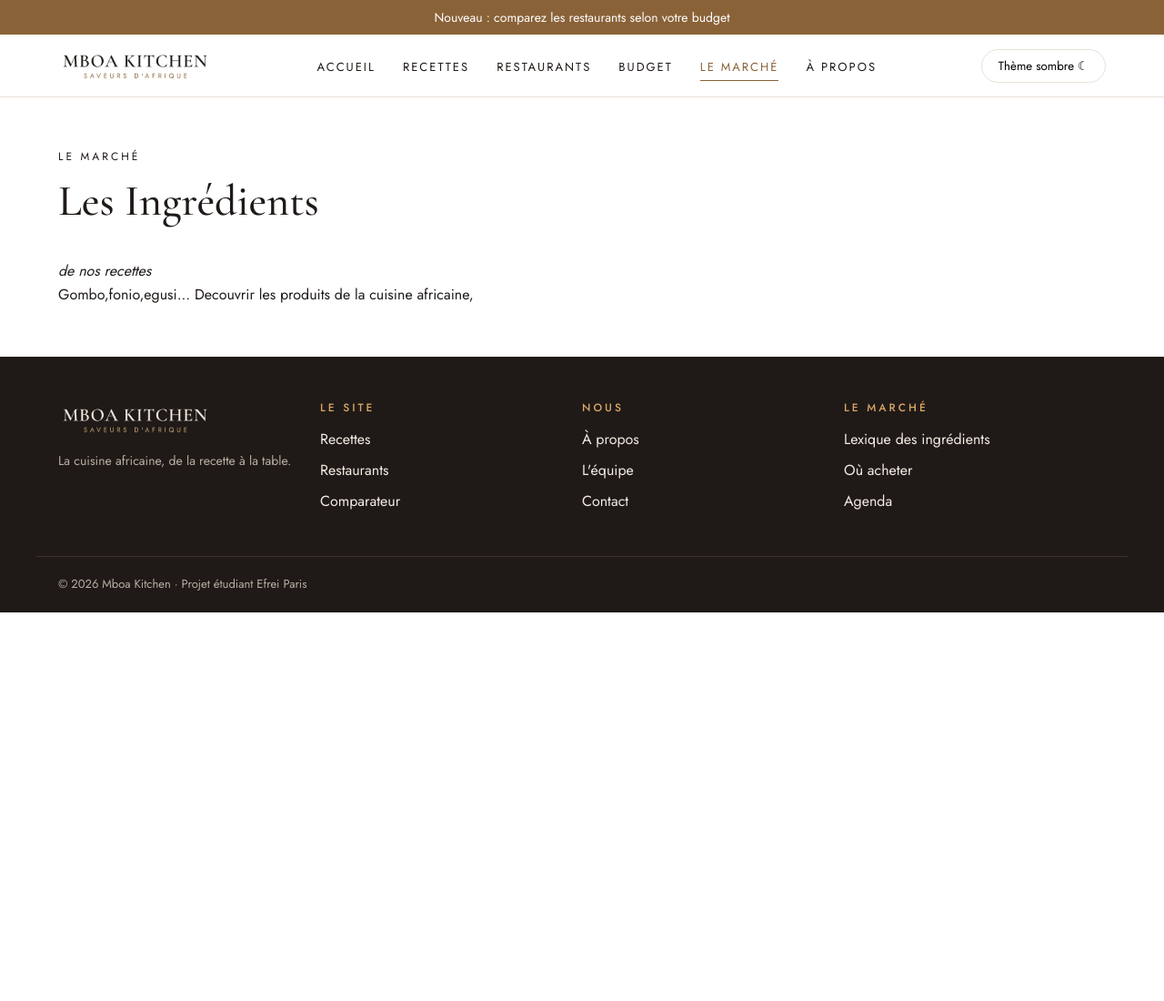
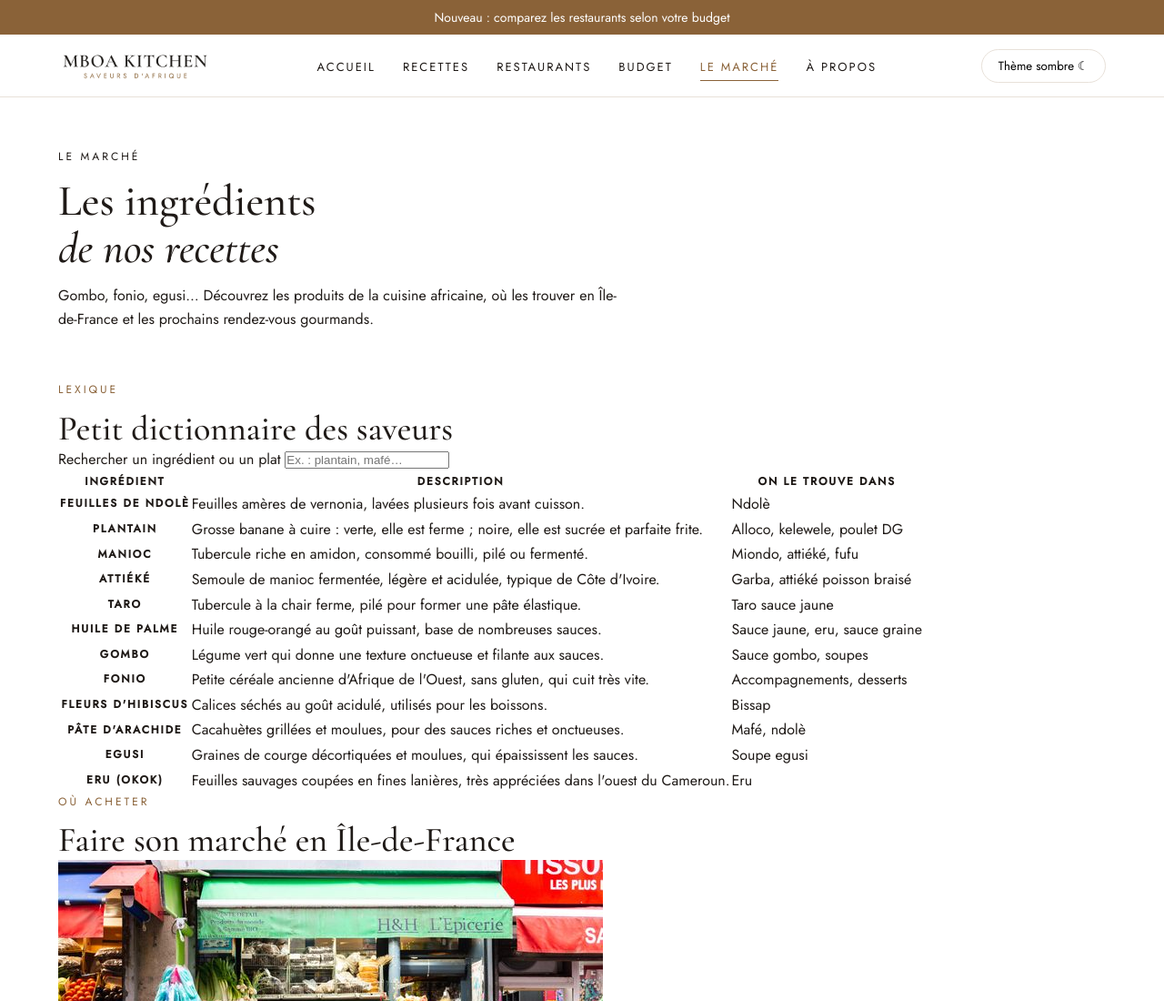
Before and after one commit to Safoura3/Projet-html-css, a plain HTML site: page pages/marche.html in a window 1280 px wide. Shown: the top 1100 px of the page at 91% size. Before the commit the page ends 800 px from the top, so only its background shows below. Drawn offline with nearby package versions, Linux system fonts and the light colour scheme.

Commit message:
Modifications marché et recettes

```diff
--- a/pages/marche.html
+++ b/pages/marche.html
@@ -10,6 +10,8 @@
     <link rel="stylesheet" href="../css/style.css">
     <script src="../javascript/menu.js" defer></script>
     <script src="../javascript/theme.js" defer></script>
+    <link rel="stylesheet" href="../css/marche.css">
+<script src="../javascript/marche.js" defer></script>
 </head>
 <body>
     <div class="annonce"><a href="budget.html">Nouveau : comparez les restaurants selon votre budget</a></div>
@@ -31,20 +33,157 @@
             <button type="button" class="bouton-theme">Thème sombre ☾</button>
         </div>
     </header>
+<main>
+  <section class="intro">
+    <div class="conteneur">
+      <p class="surtitre">Le Marché</p>
+      <h1>Les ingrédients<br><em>de nos recettes</em></h1>
+      <p>Gombo, fonio, egusi… Découvrez les produits de la cuisine africaine, où les trouver en Île-de-France et les prochains rendez-vous gourmands.</p>
+    </div>
+  </section>
+  <section id="lexique" class="conteneur section-marche">
+  <p class="surtitre">Lexique</p>
+  <h2>Petit dictionnaire des saveurs</h2>
 
-    <main>
+  <label for="recherche">Rechercher un ingrédient ou un plat</label>
+  <input type="search" id="recherche" placeholder="Ex. : plantain, mafé…">
 
-        <section class="intro">
-            <div class="conteneur">
-                <p class="surtitre">Le Marché</p>
-                <h1>Les Ingrédients</h1><br>
-                <em>de nos recettes</em>
-                <p>Gombo,fonio,egusi... Decouvrir les produits de la cuisine africaine,</p>
-        </div>
-        </section>
+  <div class="table-defilante">
+    <table class="table-lexique">
+      <thead>
+        <tr>
+          <th scope="col">Ingrédient</th>
+          <th scope="col">Description</th>
+          <th scope="col">On le trouve dans</th>
+        </tr>
+      </thead>
+      <tbody>
+        <tr>
+          <th scope="row">Feuilles de ndolè</th>
+          <td>Feuilles amères de vernonia, lavées plusieurs fois avant cuisson.</td>
+          <td>Ndolè</td>
+        </tr>
+        <tr>
+          <th scope="row">Plantain</th>
+          <td>Grosse banane à cuire : verte, elle est ferme ; noire, elle est sucrée et parfaite frite.</td>
+          <td>Alloco, kelewele, poulet DG</td>
+        </tr>
+        <tr>
+          <th scope="row">Manioc</th>
+          <td>Tubercule riche en amidon, consommé bouilli, pilé ou fermenté.</td>
+          <td>Miondo, attiéké, fufu</td>
+        </tr>
+        <tr>
+          <th scope="row">Attiéké</th>
+          <td>Semoule de manioc fermentée, légère et acidulée, typique de Côte d'Ivoire.</td>
+          <td>Garba, attiéké poisson braisé</td>
+        </tr>
+        <tr>
+          <th scope="row">Taro</th>
+          <td>Tubercule à la chair ferme, pilé pour former une pâte élastique.</td>
+          <td>Taro sauce jaune</td>
+        </tr>
+        <tr>
+          <th scope="row">Huile de palme</th>
+          <td>Huile rouge-orangé au goût puissant, base de nombreuses sauces.</td>
+          <td>Sauce jaune, eru, sauce graine</td>
+        </tr>
+        <tr>
+          <th scope="row">Gombo</th>
+          <td>Légume vert qui donne une texture onctueuse et filante aux sauces.</td>
+          <td>Sauce gombo, soupes</td>
+        </tr>
+        <tr>
+          <th scope="row">Fonio</th>
+          <td>Petite céréale ancienne d'Afrique de l'Ouest, sans gluten, qui cuit très vite.</td>
+          <td>Accompagnements, desserts</td>
+        </tr>
+        <tr>
+          <th scope="row">Fleurs d'hibiscus</th>
+          <td>Calices séchés au goût acidulé, utilisés pour les boissons.</td>
+          <td>Bissap</td>
+        </tr>
+        <tr>
+          <th scope="row">Pâte d'arachide</th>
+          <td>Cacahuètes grillées et moulues, pour des sauces riches et onctueuses.</td>
+          <td>Mafé, ndolè</td>
+        </tr>
+        <tr>
+          <th scope="row">Egusi</th>
+          <td>Graines de courge décortiquées et moulues, qui épaississent les sauces.</td>
+          <td>Soupe egusi</td>
+        </tr>
+        <tr>
+          <th scope="row">Eru (okok)</th>
+          <td>Feuilles sauvages coupées en fines lanières, très appréciées dans l'ouest du Cameroun.</td>
+          <td>Eru</td>
+        </tr>
+      </tbody>
+    </table>
+  </div>
 
+  <p id="aucun-ingredient" hidden>Aucun ingrédient ne correspond à votre recherche.</p>
+</section>
+<section id="acheter" class="section-marche fond-doux">
+  <div class="conteneur">
+    <p class="surtitre">Où acheter</p>
+    <h2>Faire son marché en Île-de-France</h2>
 
-    </main>
+    <div class="grille-adresses">
+      <article class="carte-adresse">
+        <img src="../img/marche/epicerie-1.jpg" alt="Étals de fruits et légumes au Marché Dejean, rue Dejean à Paris">
+        <p class="carte-type">Marché</p>
+        <h3>Marché Dejean</h3>
+        <p>Rue Dejean · Paris 18e (Château Rouge)</p>
+        <p>Poissons, plantains, manioc, épices et feuilles fraîches.</p>
+      </article>
+
+      <article class="carte-adresse">
+        <img src="../img/marche/epicerie-2.jpg" alt="Devanture de l'épicerie Koyaka Market">
+        <p class="carte-type">Épicerie</p>
+        <h3>Koyaka Market</h3>
+        <p>47 rue Myrha · Paris 18e</p>
+        <p>À compléter après vérification.</p>
+      </article>
+
+      <article class="carte-adresse">
+        <img src="../img/marche/epicerie-3.webp" alt="Rayon de produits africains de la cantine-épicerie Soré">
+        <p class="carte-type">Épicerie</p>
+        <h3>Soré</h3>
+        <p>Adresse à compléter · Paris 10e (Canal Saint-Martin)</p>
+        <p>À compléter après vérification.</p>
+      </article>
+    </div>
+  </div>
+</section>
+<section id="agenda" class="conteneur section-marche">
+  <p class="surtitre">Agenda</p>
+  <h2>Les prochains rendez-vous</h2>
+
+  <ul class="agenda">
+    <li>
+      <time class="agenda-date" datetime="2026-11-28">28 nov.</time>
+      <div>
+        <h3>Marché de Noël Africain (15e édition)</h3>
+        <p>MAS, Paris 13e · Mode, artisanat, ateliers et parcours gourmand autour des cuisines africaines, entrée gratuite.</p>
+      </div>
+    </li>
+    <li>
+      <time class="agenda-date" datetime="2026-12-12">12 déc.</time>
+      <div>
+        <h3>Salon Made In Africa</h3>
+        <p>Espace MAS, Paris 13e · Mode, décoration, cosmétiques et épicerie fine africaine, idéal pour les cadeaux de Noël.</p>
+      </div>
+    </li>
+    <li>
+      <time class="agenda-date" datetime="2027-05-06">6 mai</time>
+      <div>
+        <h3>Foire d'Afrique Paris</h3>
+        <p>Espace MAS, Paris 13e · Du 6 au 8 mai, grand marché africain avec artisanat et village gastronomique.</p>
+      </div>
+    </li>
+  </ul>
+</section>
 
     <footer class="pied">
         <div class="conteneur pied-colonnes">
```
Also changed, not shown: img/marche/epicerie-1.jpg (added), img/marche/epicerie-2.jpg (added), img/marche/epicerie-3.webp (added).
